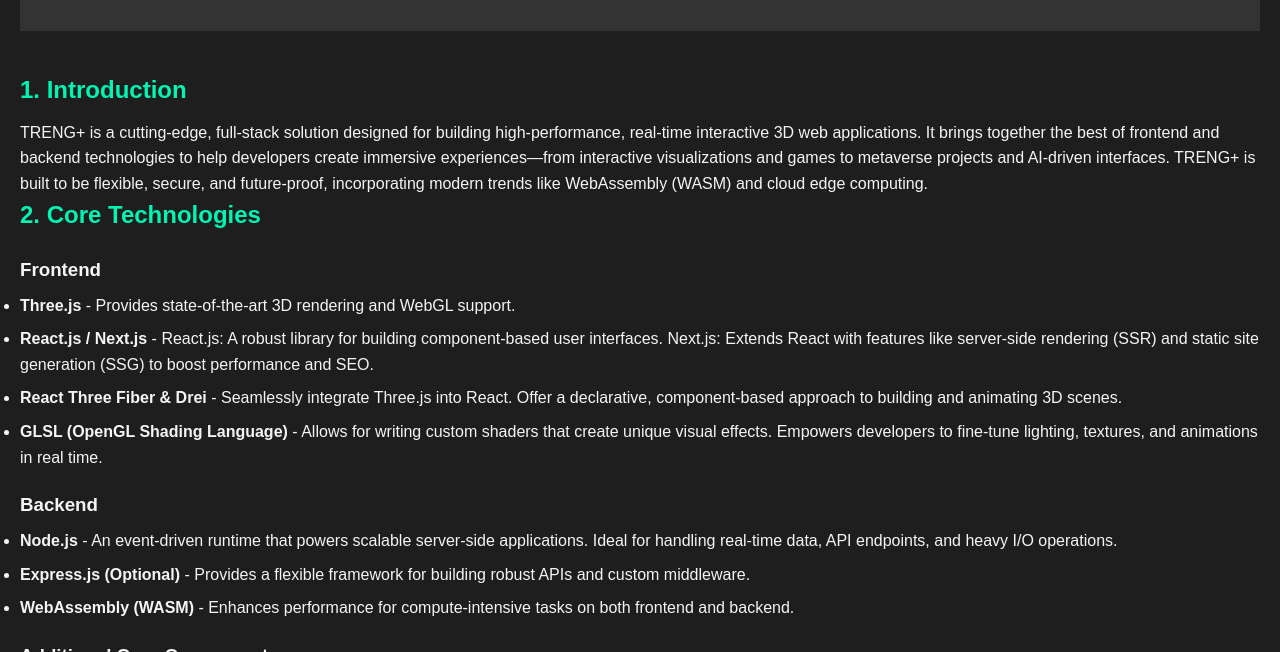
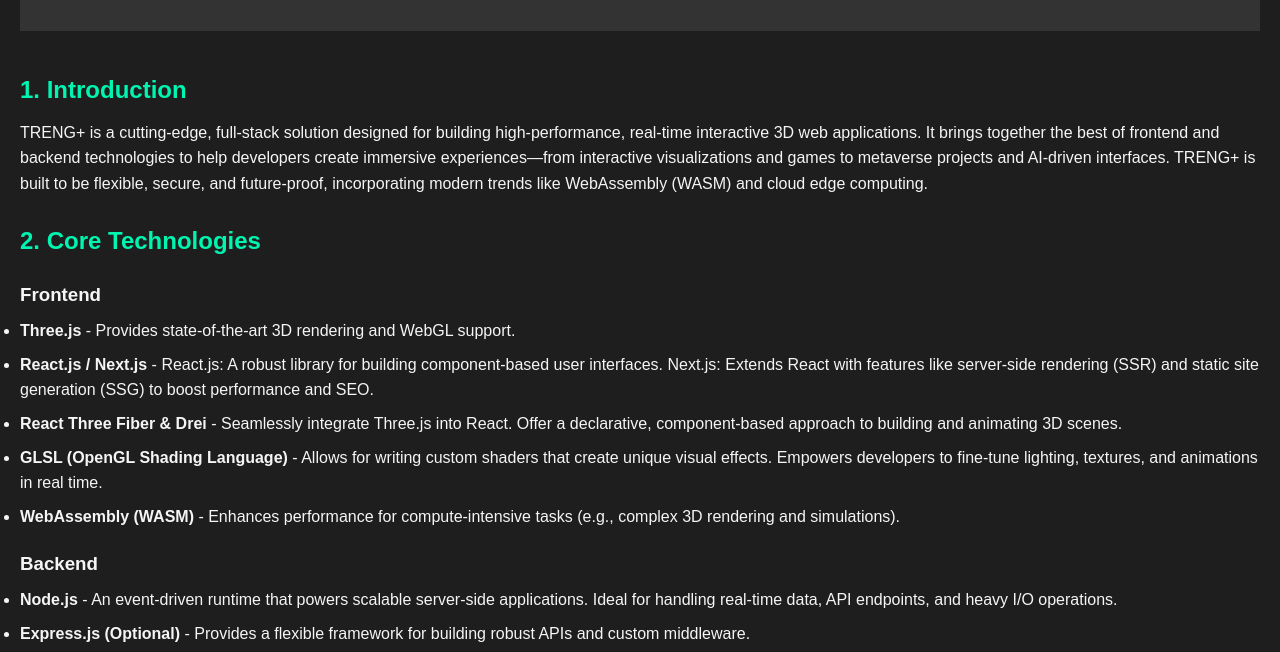
Before and after one commit to Marqui-13/TRENGplus-Documentation, a plain HTML site: page index.html in a window 1280 px wide. Shown: the part 131-783 px from the top of the page. Drawn offline with Linux system fonts and the light colour scheme.

Commit message:
Update index.html

```diff
--- a/index.html
+++ b/index.html
@@ -25,6 +25,7 @@
         <section id="introduction">
             <h2>1. Introduction</h2>
             <p>TRENG+ is a cutting-edge, full-stack solution designed for building high-performance, real-time interactive 3D web applications. It brings together the best of frontend and backend technologies to help developers create immersive experiences—from interactive visualizations and games to metaverse projects and AI-driven interfaces. TRENG+ is built to be flexible, secure, and future-proof, incorporating modern trends like WebAssembly (WASM) and cloud edge computing.</p>
+        <br>
         </section>
 
         <section id="core-technologies">
@@ -35,12 +36,13 @@
                 <li><strong>React.js / Next.js</strong> - React.js: A robust library for building component-based user interfaces. Next.js: Extends React with features like server-side rendering (SSR) and static site generation (SSG) to boost performance and SEO.</li>
                 <li><strong>React Three Fiber & Drei</strong> - Seamlessly integrate Three.js into React. Offer a declarative, component-based approach to building and animating 3D scenes.</li>
                 <li><strong>GLSL (OpenGL Shading Language)</strong> - Allows for writing custom shaders that create unique visual effects. Empowers developers to fine-tune lighting, textures, and animations in real time.</li>
+                <li><strong>WebAssembly (WASM)</strong> - Enhances performance for compute-intensive tasks (e.g., complex 3D rendering and simulations).</li>
             </ul>
             <h3>Backend</h3>
             <ul>
                 <li><strong>Node.js</strong> - An event-driven runtime that powers scalable server-side applications. Ideal for handling real-time data, API endpoints, and heavy I/O operations.</li>
                 <li><strong>Express.js (Optional)</strong> - Provides a flexible framework for building robust APIs and custom middleware.</li>
-                <li><strong>WebAssembly (WASM)</strong> - Enhances performance for compute-intensive tasks on both frontend and backend.</li>
+                <li><strong>WebAssembly (WASM)</strong> - Increasingly leveraged in server-side environments (such as with Node.js) to handle performance-critical computations like image processing, data compression, or running legacy code in a secure, sandboxed environment.</li>
             </ul>
             <h3>Additional Core Components</h3>
             <ul>
```
